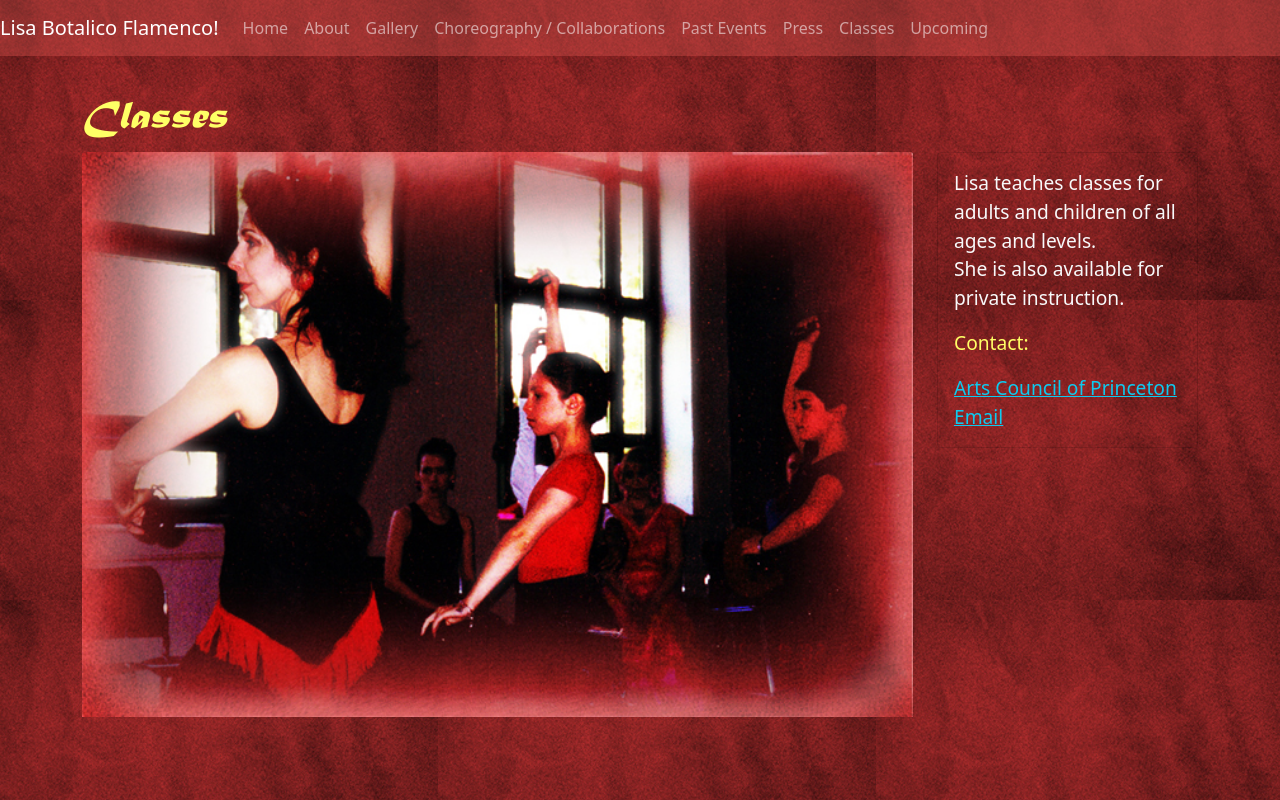
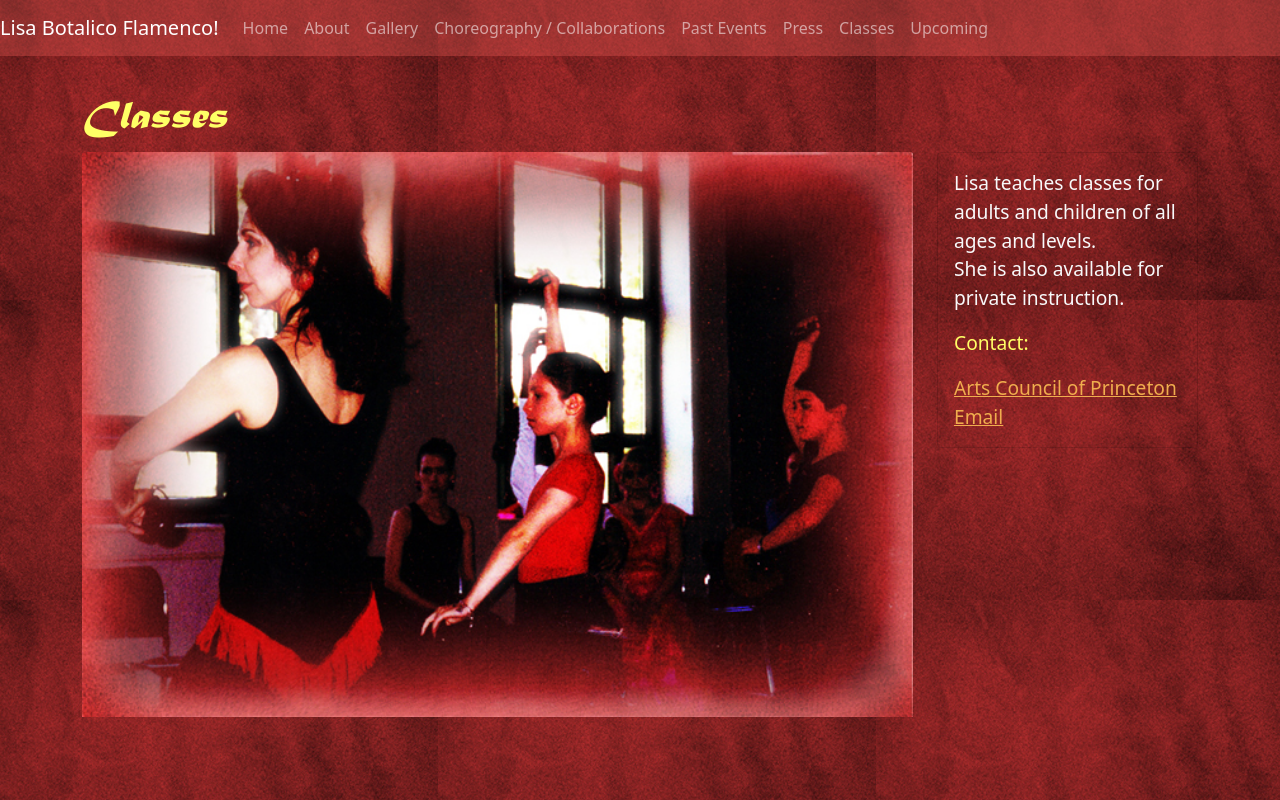
Before and after one commit to Jaliov/lisabflamenco-react, a React (Create React App) app: page /classes in a window 1280 px wide. Built offline with nearby package versions, Linux system fonts and the light colour scheme.

Commit message:
link styling

```diff
--- a/src/App.css
+++ b/src/App.css
@@ -40,14 +40,14 @@ body {
 }
 
 @font-face {
-  font-family: "matura-mt-script-capitals-cufonfonts";
+  font-family: 'matura-mt-script-capitals-cufonfonts';
   src: url(./assets/MATURASC_1.TTF);
 }
 
 h1 {
   color: #ffff66;
   text-align: left;
-  font-family: "matura-mt-script-capitals-cufonfonts";
+  font-family: 'matura-mt-script-capitals-cufonfonts';
   font-style: italic;
   margin-top: 30px;
 }
@@ -56,27 +56,29 @@ h1 em {
   font-size: 125%;
   color: #ffff66;
   text-align: left;
-
 }
 
 h5 {
   text-align: center;
   margin-left: 70px;
-    color: white}
+  color: white;
+}
 
 .navv {
   background-color: rgb(217, 83, 79, 0.4);
   margin-bottom: 40px;
-
 }
 
-  .alertyellow
-  {
+.alertyellow {
   color: #ffff66;
 }
 
 .larger {
   font-size: 120%;
+}
+a {
+  -webkit-transition: color 3s;
+  transition: color 3s;
 }
 
 a:link {
@@ -87,9 +89,11 @@ h5 {
   color: rgb(240, 173, 78);
 }
 
-
+Card.Link:hover {
+  background-color: rgb(248, 244, 244);
+}
 a:hover {
-    background-color: #ffff66;
+  background: rgb(217, 83, 79, 0.5);
 }
 
 a:active {
--- a/src/components/AddEvent.js
+++ b/src/components/AddEvent.js
@@ -14,11 +14,9 @@ const  AddEvent = () => {
       return (
         addEvents ? addEvents.map((event) => (
             <>
-            <Card.Text key = {event.id} className= 'text-warning'> <Card.Link href = {event.link} target='blank'><span style={{color:'yellow'}}> {event.date}</span> {event.text}  </Card.Link></Card.Text>
+            <Card.Text key = {event.id} className= 'text-warning'><span style={{color:'yellow'}}> {event.date}</span>  <Card.Link href = {event.link} target='blank'>{event.text}  </Card.Link></Card.Text>
             </>
-            )) : null
-
-
+            )) : <Card.Text>No upcoming at this time</Card.Text>
 
       )
 }
--- a/src/components/Classes.js
+++ b/src/components/Classes.js
@@ -25,18 +25,17 @@ const Classes = () => {
 
 
               <p className='text-left larger alertyellow'>Contact:</p>
-              <a
-                href='http://www.artscouncilofprinceton.org/'
-                className='card-link text-info larger'
+              <Card.Link href='http://www.artscouncilofprinceton.org/'
+                className='larger'
                 target='blank'
               >
                 Arts Council of Princeton
-              </a>
+              </Card.Link>
               <br />
 
               <a
                 href="<'mailto:lisasolea@aol.com'>"
-                className='card-link text-info larger'
+                className='card-link larger'
               >
                 Email
               </a>
--- a/src/components/Events.js
+++ b/src/components/Events.js
@@ -14,9 +14,6 @@ const Events = () => {
             <Card className='bg-transparent text-light'>
               {/* <Card.Header>Featured</Card.Header> */}
               <Card.Body>
-                <Card.Title className='text-light'>
-
-                </Card.Title>
 
                 <Card.Title className='text-light'>
                   {' '}
```
Lines whose indentation alone changed are shown as unchanged.
